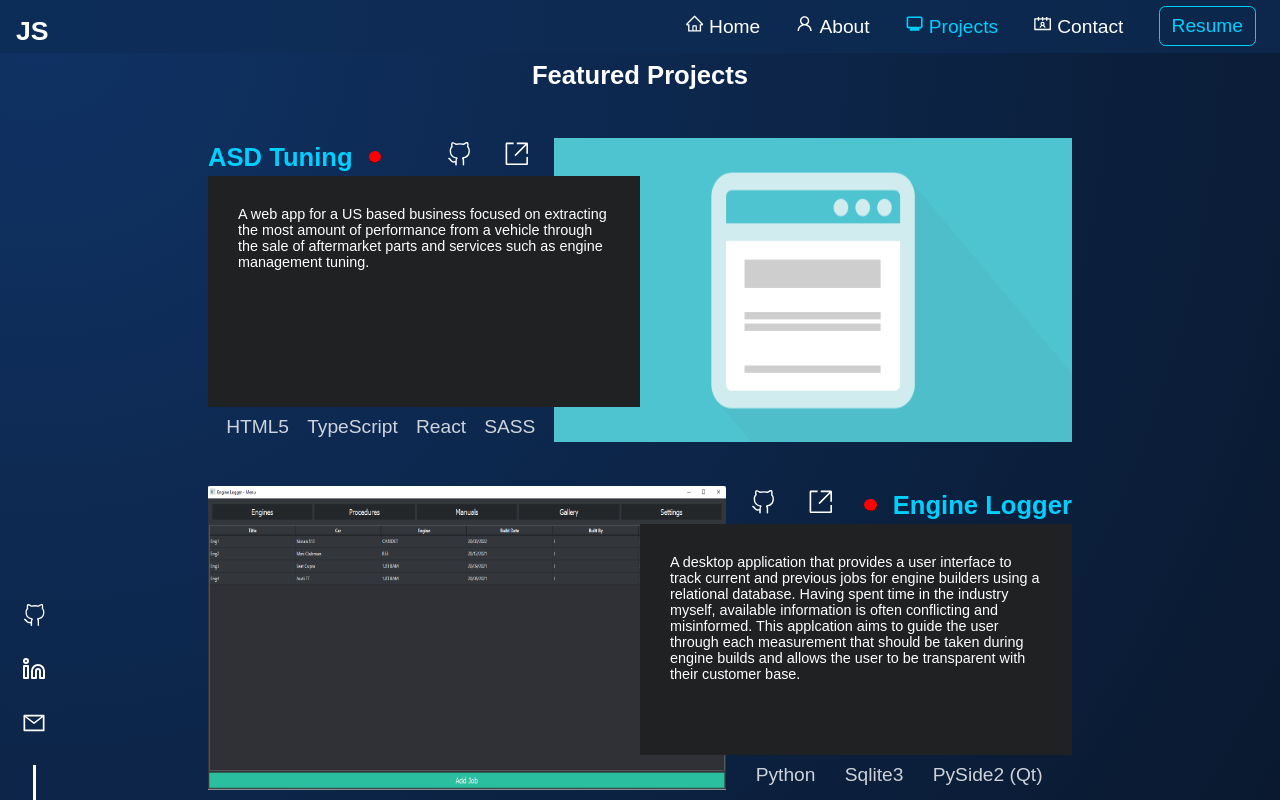
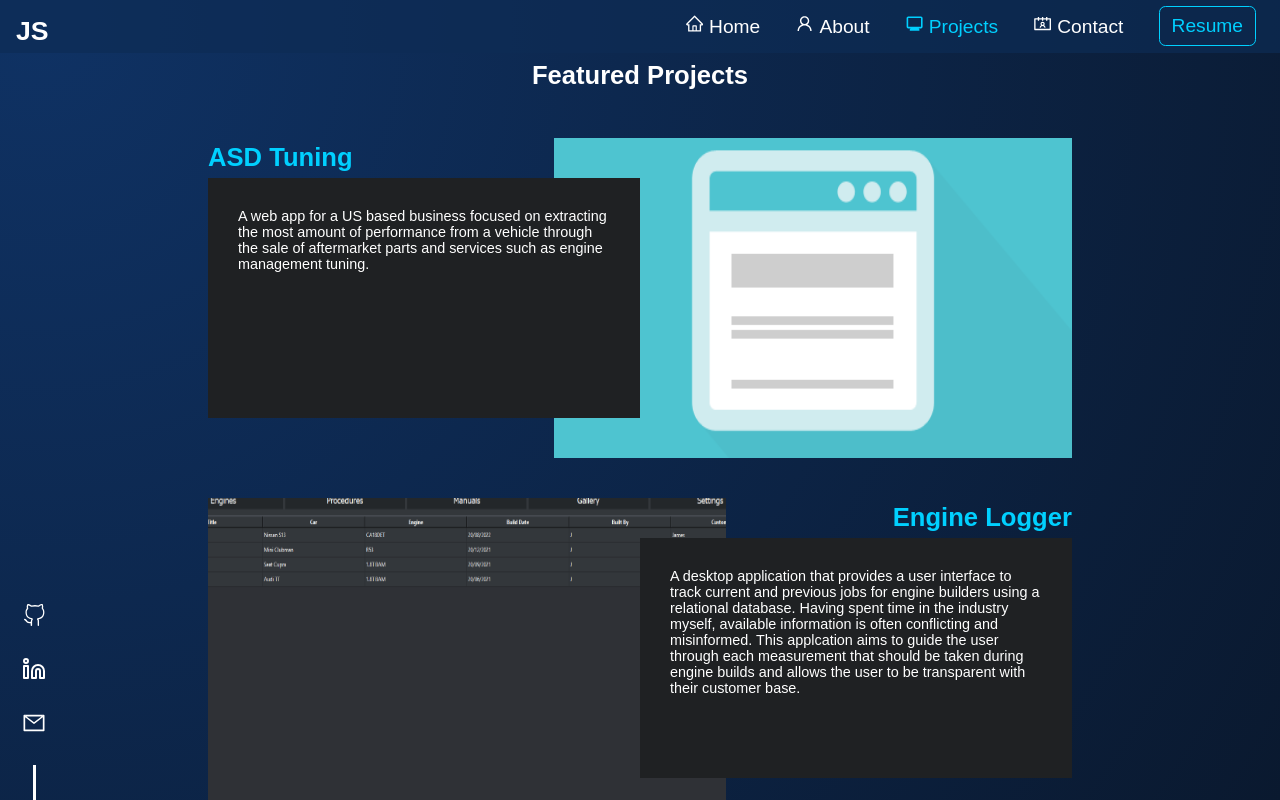
Before and after one commit to JSchoonbrood/Portfolio, a React (Create React App) app: page /projects in a window 1280 px wide. Built offline with nearby package versions, Linux system fonts and the light colour scheme.

Commit message:
Small desktop screen support

```diff
--- a/src/components/projects/projects.scss
+++ b/src/components/projects/projects.scss
@@ -61,6 +61,38 @@
         .link {
           font-size: variables.$text-font-size;
         }
+      }
+    }
+  }
+}
+
+@mixin project-small-desktop {
+  @media (max-width: 1399.98px) {
+    .featured__elements {
+      &-title {
+        &-status {
+          display: none;
+        }
+      }
+      &-desc {
+        // width: 35vw;
+        height: 30vh;
+        overflow-y: scroll;
+        z-index: 1;
+      }
+      &-image {
+        overflow: hidden;
+        z-index: 0;
+        .image {
+          transform: scale(1.19);
+        }
+      }
+      &-links {
+        display: None;
+      }
+
+      &-tools {
+        display: None;
       }
     }
   }
@@ -187,6 +219,7 @@
         }
       }
     }
+    @include project-small-desktop();
     @include project-mobile();
   }
 
@@ -228,6 +261,7 @@
         }
       }
     }
+    @include project-small-desktop();
     @include project-mobile();
   }
 }
@@ -237,13 +271,14 @@
   &__elements {
     display: grid;
     justify-content: center;
-    grid-template-columns: repeat(3, 20%);
+    grid-template-columns: repeat(3, 30vw);
     grid-auto-flow: row;
     list-style: none;
   }
   &__elements-desc {
     padding: 1rem;
     color: variables.$text-color-default;
+    font-size: variables.$text-font-size;
   }
   &__elements-items {
     display: flex;
@@ -291,6 +326,7 @@
     align-items: bottom;
     list-style: none;
     margin-top: auto;
+    font-size: variables.$text-font-size;
   }
   &__elements-tools-item {
     color: variables.$text-color-default-shadow;
@@ -311,6 +347,12 @@
           font-size: variables.$text-font-size;
         }
       }
+    }
+  }
+
+  @media (max-width: 1399.99px) {
+    &__elements {
+      grid-template-columns: repeat(3, 30vw);
     }
   }
 
```
Lines whose indentation alone changed are shown as unchanged.
